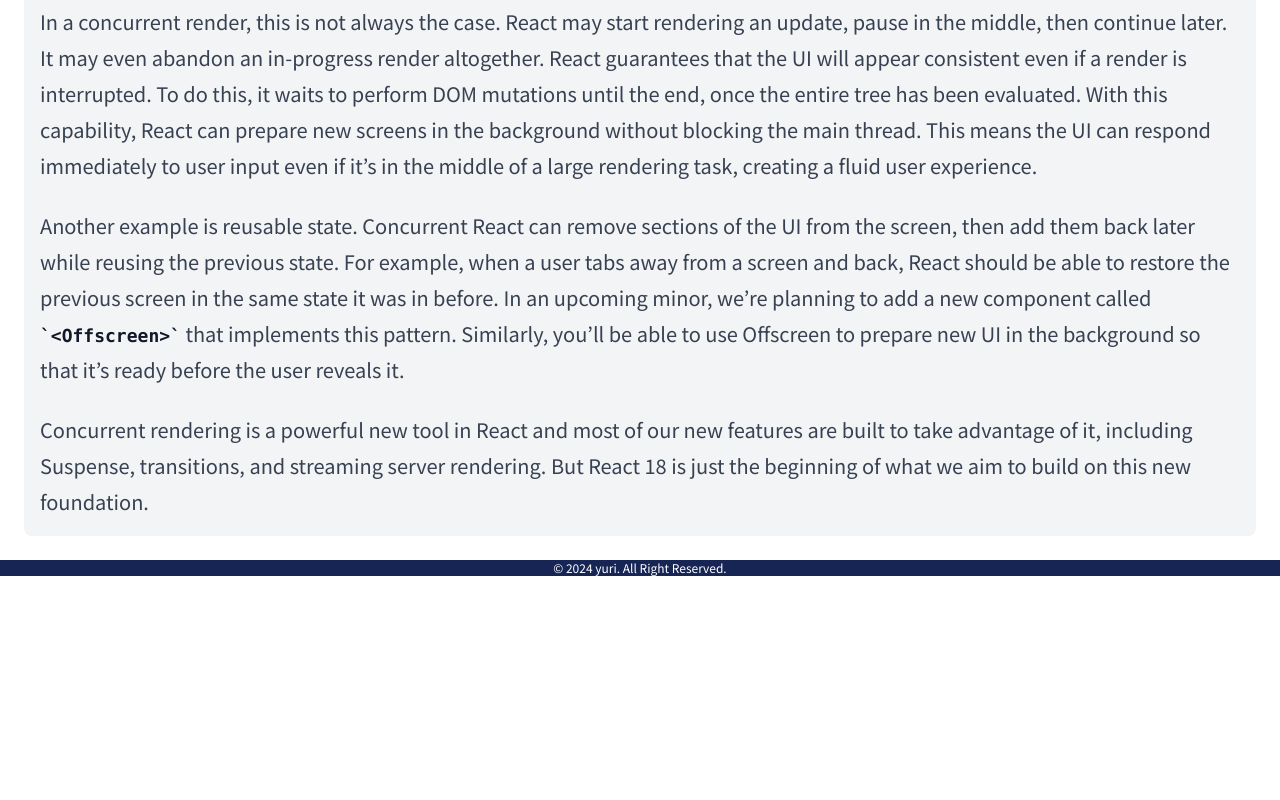
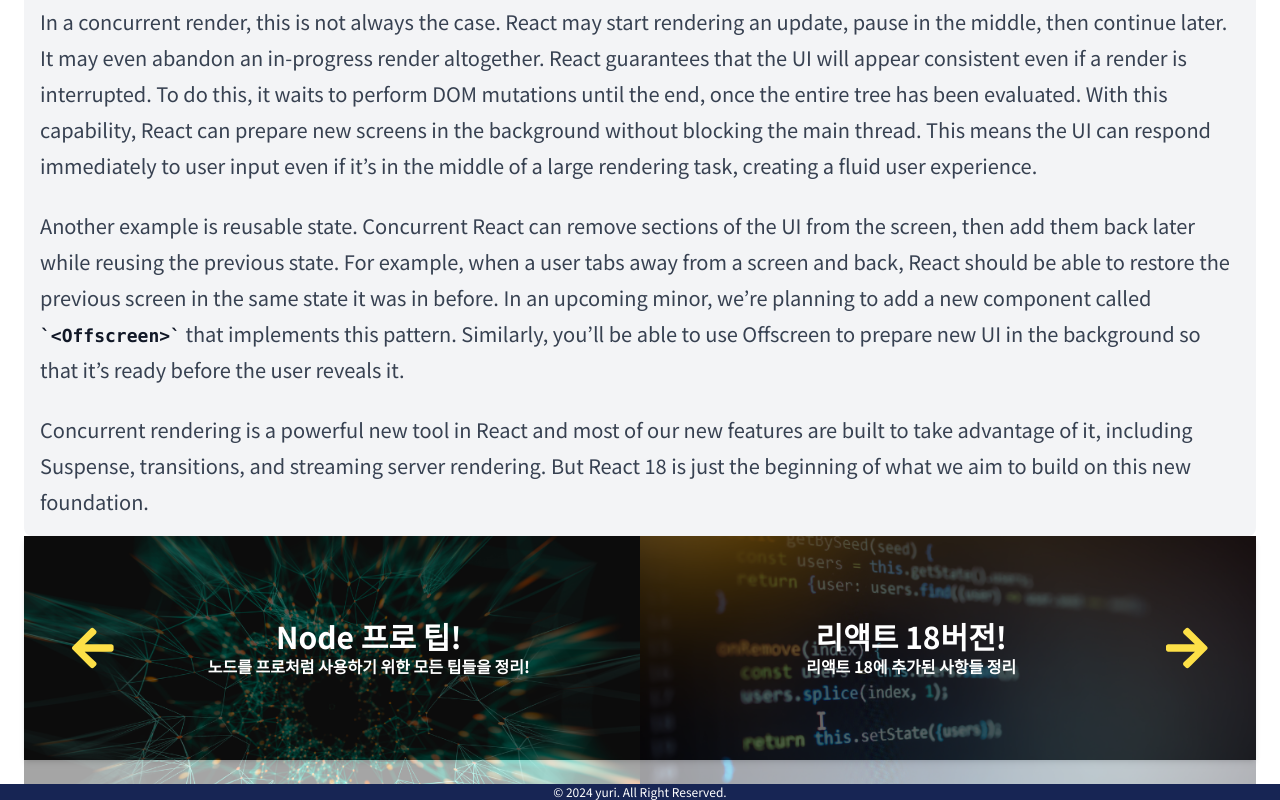
Before and after one commit to yulllna/next_blog, a Next.js app: page /posts/best-react-practices in a window 1280 px wide. Shown: the part 3145-3945 px from the top of the page. Before the commit the page ends 3721 px from the top, so only its background shows below. Built offline with nearby package versions, Linux system fonts and the light colour scheme.

Commit message:
페이지 하단 이전, 다음 컴포넌트 추가

```diff
--- a/src/app/posts/[slug]/page.tsx
+++ b/src/app/posts/[slug]/page.tsx
@@ -1,8 +1,8 @@
 // import { notFound, redirect } from 'next/navigation';
-import PostMarkdownArea from "@/components/PostMarkdownArea";
+import AdjacentPostCard from "@/components/AdjacentPostCard";
+import PostContent from "@/components/PostContent";
 import { getPostData } from "@/service/posts";
 import Image from "next/image";
-import { MdOutlineDateRange } from "react-icons/md";
 
 type Props = {
   params: {
@@ -18,21 +18,17 @@
 
 export default async function postsPage({ params: {slug} }: Props) {
   const post = await getPostData(slug);
+  const { title, path, next, prev } = post;
 
   return (
     <>
         <div className="p-6 rounded-md overflow-hidden">
-          <Image src={`/images/posts/${post.path}.png`} alt={post.title} width={300} height={300} className='w-full h-[300px] object-cover rounded-t-lg' />
-          <div className="p-4 bg-gray-100 rounded-b-lg">
-            <p className="text-right text-sm pt-4 flex justify-end items-center text-gray-500">
-              <MdOutlineDateRange className="text-gray-500" />
-              <span>{post.date}</span>
-            </p>
-            <p className="font-bold text-4xl pb-2">{post.title}</p>
-            <p className="text-gray-800">{post.description}</p>
-            <hr className="w-1/4 h-1 my-6 bg-blue-800" />
-            <PostMarkdownArea content={post.content} />
-          </div>
+          <Image src={`/images/posts/${path}.png`} alt={title} width={300} height={300} className='w-full h-[300px] object-cover rounded-t-lg' />
+          <PostContent post={post} />
+          <section className="flex shadow-md">
+            {prev && <AdjacentPostCard post={prev} type='prev' />}
+            {next && <AdjacentPostCard post={next} type='next' />}
+          </section>
         </div>
     </>
   );
--- /dev/null
+++ b/src/components/AdjacentPostCard.tsx
@@ -0,0 +1,30 @@
+import React from 'react';
+import { Post } from '@/service/posts';
+import Link from 'next/link';
+import Image from 'next/image';
+import { FaArrowLeft, FaArrowRight } from 'react-icons/fa';
+
+type Props = {
+    post: Post,
+    type: 'prev' | 'next';
+}
+
+const ICON_CLASS = 'text-5xl m-4 text-yellow-300 transition-all group-hover:text-6xl'
+
+const AdjacentPostCard = ({ post: { path, title, description }, type }: Props) => {
+    return (
+        <Link href={`/posts/${path}`} className='relative w-full bg-black max-h-56'>
+            <Image src={`/images/posts/${path}.png`} alt={title} width={150} height={100} className='w-full opacity-40' />
+            <div className='group w-full flex justify-around items-center text-white absolute top-1/2 left-1/2 -translate-x-1/2 -translate-y-1/2 px-8'>
+                {type === 'prev' && <FaArrowLeft className={ICON_CLASS} />}
+                <div className='w-full text-center'>
+                    <h3 className='text-3xl font-bold'>{title}</h3>
+                    <p className='font-bold'>{description}</p>
+                </div>
+                {type === 'next' && <FaArrowRight className={ICON_CLASS} />}
+            </div>
+        </Link>
+    );
+};
+
+export default AdjacentPostCard;
--- /dev/null
+++ b/src/components/PostContent.tsx
@@ -0,0 +1,24 @@
+import React from 'react';
+import { MdOutlineDateRange } from "react-icons/md";
+import PostMarkdownArea from './PostMarkdownArea';
+import { PostData } from '../service/posts'
+
+type Props = {
+    post: PostData
+}
+const PostContent = ({ post }: Props) => {
+    return (
+        <div className="p-4 bg-gray-100 rounded-b-lg">
+            <p className="text-right text-sm pt-4 flex justify-end items-center text-gray-500">
+              <MdOutlineDateRange className="text-gray-500" />
+              <span>{post.date}</span>
+            </p>
+            <p className="font-bold text-4xl pb-2">{post.title}</p>
+            <p className="text-gray-800">{post.description}</p>
+            <hr className="w-1/4 h-1 my-6 bg-blue-800" />
+            <PostMarkdownArea content={post.content} />
+          </div>
+    );
+};
+
+export default PostContent;
--- a/src/components/PostMarkdownArea.tsx
+++ b/src/components/PostMarkdownArea.tsx
@@ -7,7 +7,7 @@
 import Image from 'next/image';
 
 type Props = {
-    content: string
+    content: string | undefined
 }
 
 const PostMarkdownArea = ({content}:Props) => {
--- a/src/service/posts.ts
+++ b/src/service/posts.ts
@@ -8,10 +8,14 @@
     date: string,
     category: string,
     path: string,
-    featured: boolean
+    featured: boolean,
 }
 
-export type PostData = Post & { content: string }
+export type PostData = Post & {
+    content: string | undefined;
+    next: Post | null;
+    prev: Post | null
+}
 
 export function getPosts(): Promise<Post[]> {
     const filePath = path.join(process.cwd(), 'public/data', 'posts.json');
@@ -32,11 +36,16 @@
 
 export async function getPostData(fileName: string): Promise<PostData> {
     const filePath = path.join(process.cwd(), 'public/data', 'posts', `${fileName}.md`);
-    const metadata = await getPosts() //
-      .then((posts) => posts.find((post) => post.path === fileName));
-    if (!metadata)
+    const posts = await getPosts()
+    const post = posts.find((post) => post.path === fileName);
+
+    if (!post)
       throw new Error(`${fileName}에 해당하는 포스트를 찾을 수 없음`);
 
+    const index = posts.indexOf(post);
+    const next = index > 0 ? posts[index - 1] : null;
+    const prev = index < posts.length ? posts[index + 1] : null;
+
     const content = await readFile(filePath, 'utf-8');
-    return { ...metadata, content };
+    return { ...post, content, next, prev };
   }
```
